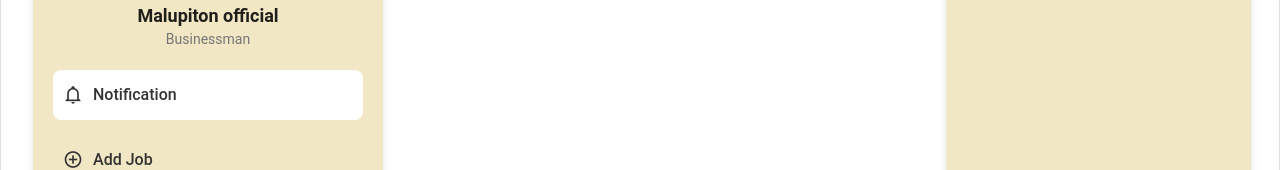
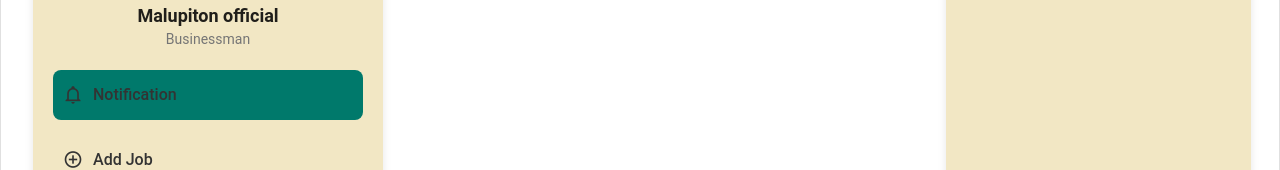
Before and after one commit to ianglenncurilan/web-quickwork, a Vue app: page /post in a window 1280 px wide. In both pictures the pointer is over the link "Notification". Shown: the part 252-422 px from the top of the page. Built offline with nearby package versions, Linux system fonts and the light colour scheme.

Commit message:
feat: background-hover change

```diff
--- a/src/views/PostView.vue
+++ b/src/views/PostView.vue
@@ -552,7 +552,7 @@ const filteredJobs = computed(() => {
 }
 
 .navigation-menu a:hover {
-  background-color: #fff;
+  background-color: #00796b;
 }
 
 .icon {
```
